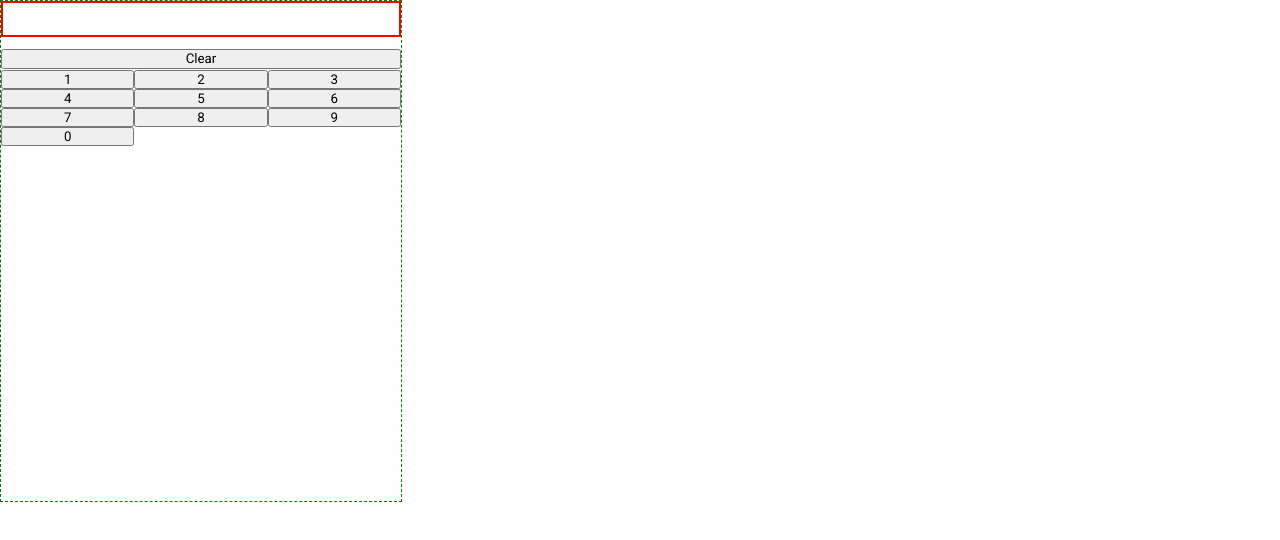
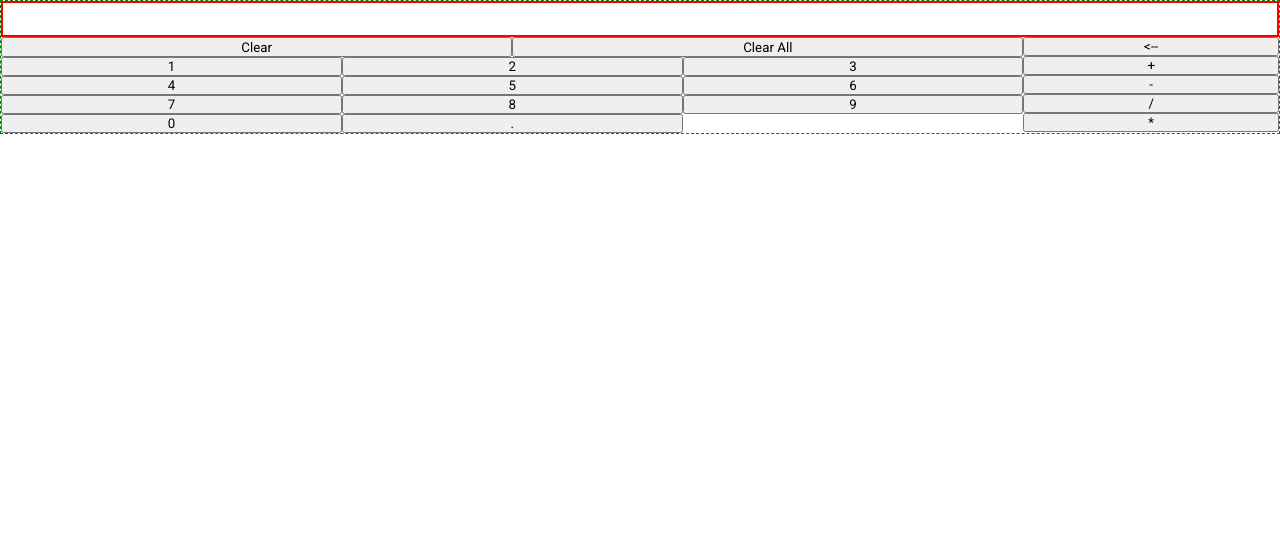
Before and after one commit to sylvestertarnowski/calculator-app, a React (Create React App) app: page / in a window 1280 px wide. Shown: the top 540 px of the page. Built offline with nearby package versions, Linux system fonts and the light colour scheme.

Commit message:
All operation buttons now available - not working. Methods attached to operation buttons. Methods not yet defined. Operation state key is now available.

```diff
--- a/src/App.js
+++ b/src/App.js
@@ -1,4 +1,4 @@
-import React, {Component} from 'react';
+import React, { Component } from 'react';
 import "./css/App.css";
 import Display from "./Display";
 // import Number from "./Number";
@@ -9,17 +9,19 @@ class App extends Component {
     this.state = {
       memory: "",
       display: "",
-      numbers: [1, 2, 3, 4, 5, 6, 7, 8, 9, 0]
+      operation: "",
+      numbers: [1, 2, 3, 4, 5, 6, 7, 8, 9, 0, "."]
     }
 
     this.handleClick = this.handleClick.bind(this);
     this.handleClear = this.handleClear.bind(this);
+    this.handleClearAll = this.handleClearAll.bind(this);
   }
 
   handleClick(event) {
-    const {name} = event.target;
+    const { name } = event.target;
     this.setState(prevState => {
-      return {display: prevState.display + name,}
+      return { display: prevState.display + name, }
     })
   }
 
@@ -29,18 +31,35 @@ class App extends Component {
     })
   }
 
+  handleClearAll() {
+    this.setState({
+      memory: "",
+      display: "",
+    })
+  }
+
   render() {
     let nums = this.state.numbers
     return (
       <div className="calculator">
-        <Display data={this.state.display}/>
+        <Display data={this.state.display} />
+        <div className="buttons-container">
+          <div className="column">
+            <div className="clear-container">
               <button
                 className="clear"
                 onClick={this.handleClear}
               >
                 Clear
               </button>
-        <div className="buttons-container">
+              <button
+                className="clear"
+                onClick={this.handleClearAll}
+              >
+                Clear All
+              </button>
+            </div>
+            <div className="numpad-container">
               {
                 nums.map(num =>
                   <button
@@ -55,6 +74,42 @@ class App extends Component {
               }
             </div>
           </div>
+          <div className="column">
+              <div className="operations-container">
+                <button
+                  name="backspace"
+                  onClick={this.handleBackspace}
+                >
+                {"<--"}
+                </button>
+                <button
+                  name="plus"
+                  onClick={this.handlePlus}
+                >
+                +
+                </button>
+                <button
+                  name="minus"
+                  onClick={this.handleMinus}
+                >
+                -
+                </button>
+                <button
+                  name="divide"
+                  onClick={this.handleDivide}
+                >
+                /
+                </button>
+                <button
+                  name="multiply"
+                  onClick={this.handleMultiply}
+                >
+                *
+                </button>
+              </div>
+          </div>
+        </div>
+      </div>
     )
   }
 }
--- a/src/css/App.css
+++ b/src/css/App.css
@@ -1,8 +1,12 @@
 .calculator {
-    height: 500px;
-    width: 400px;
+    /* height: 500px;
+    width: 400px; */
     border: 1px dashed green;
     font-size: 28px;
+}
+
+.clear-container {
+    display: flex;
 }
 
 .clear {
@@ -10,7 +14,17 @@
     width: 100%;
 }
 
-.buttons-container {
+.numpad-container {
     display: grid;
     grid-template-columns: repeat(3, 1fr);
 }
+
+.buttons-container {
+    display: grid;
+    grid-template-columns: 4fr 1fr;
+}
+
+.operations-container {
+    display: flex;
+    flex-direction: column;
+}
--- a/src/css/Number.css
+++ b/src/css/Number.css
@@ -0,0 +1,3 @@
+.number {
+    font-size: 80px;
+}
```
Lines whose indentation alone changed are shown as unchanged.
